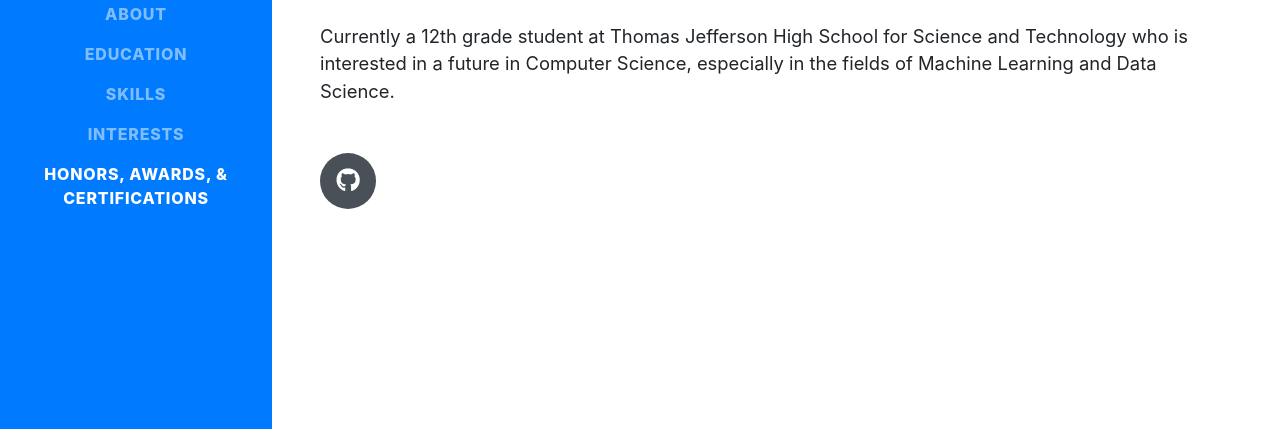
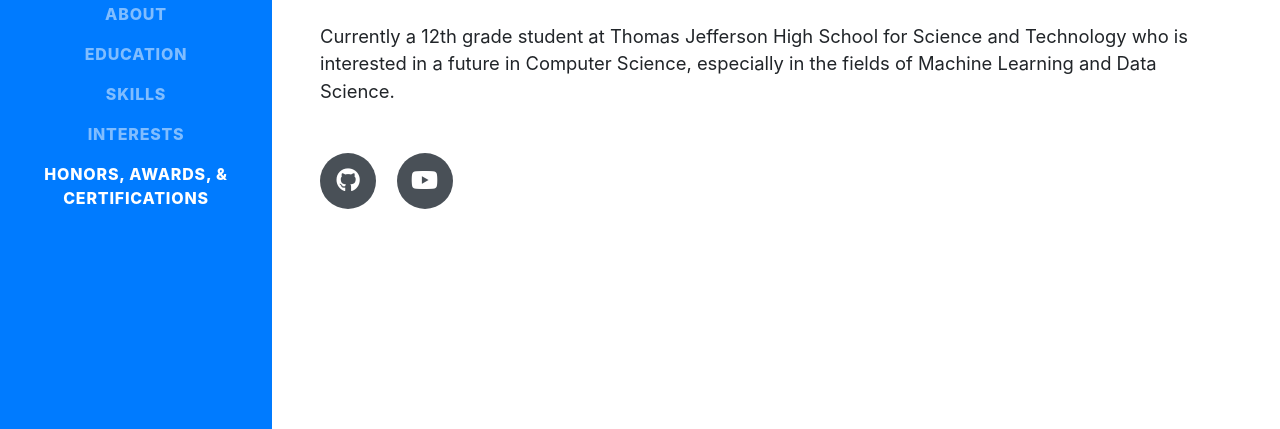
Before and after one commit to harishanmugaraja/harishanmugaraja.github.io, a website with bundled scripts: page index.html in a window 1280 px wide. Shown: the part 368-797 px from the top of the page. Built offline with nearby package versions, Linux system fonts and the light colour scheme; a web font is replaced by a local one.

Commit message:
added link to yt

```diff
--- a/index.html
+++ b/index.html
@@ -81,6 +81,9 @@
 -->
           <a href="https://github.com/harishanmugaraja" target="_blank">
             <i class="fab fa-github"></i>
+          </a>
+          <a href="https://www.youtube.com/channel/UC4IYoffh9l-ogqrgFvRJvtQ">
+            <i class="fab fa-youtube"></i>
           </a>
 
         </div>
```
